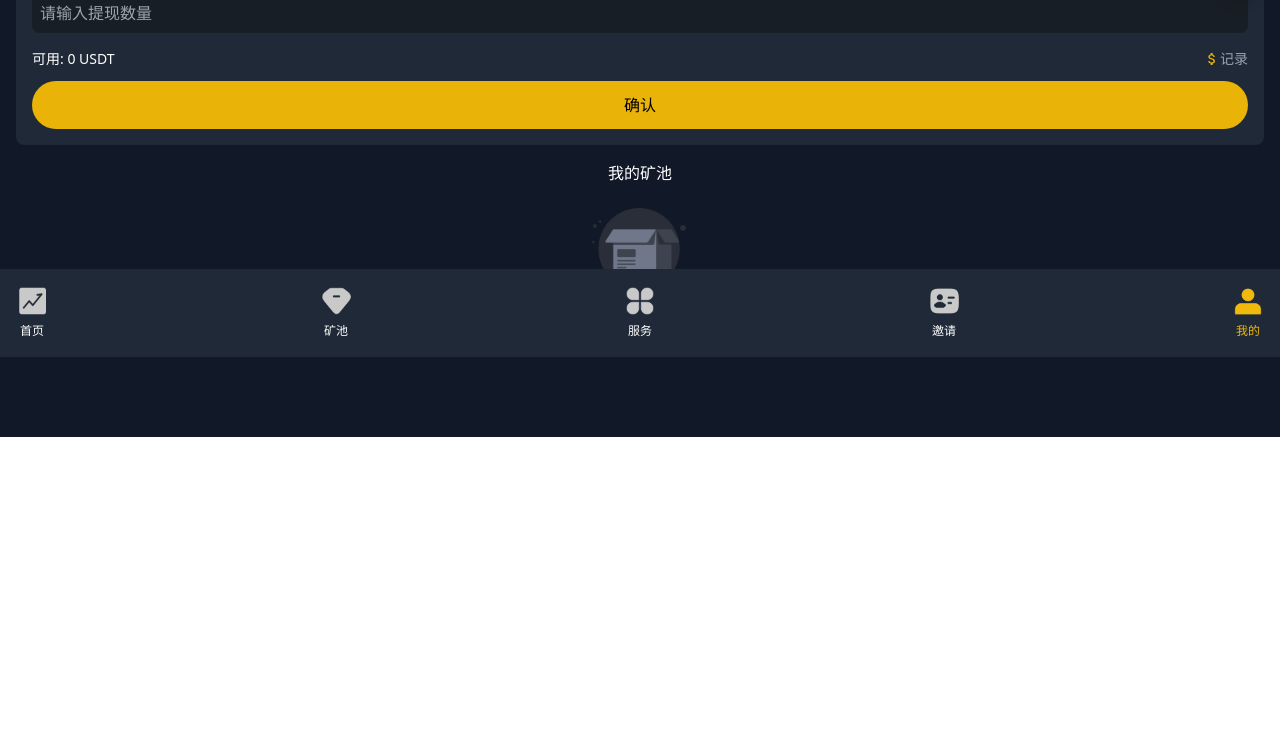
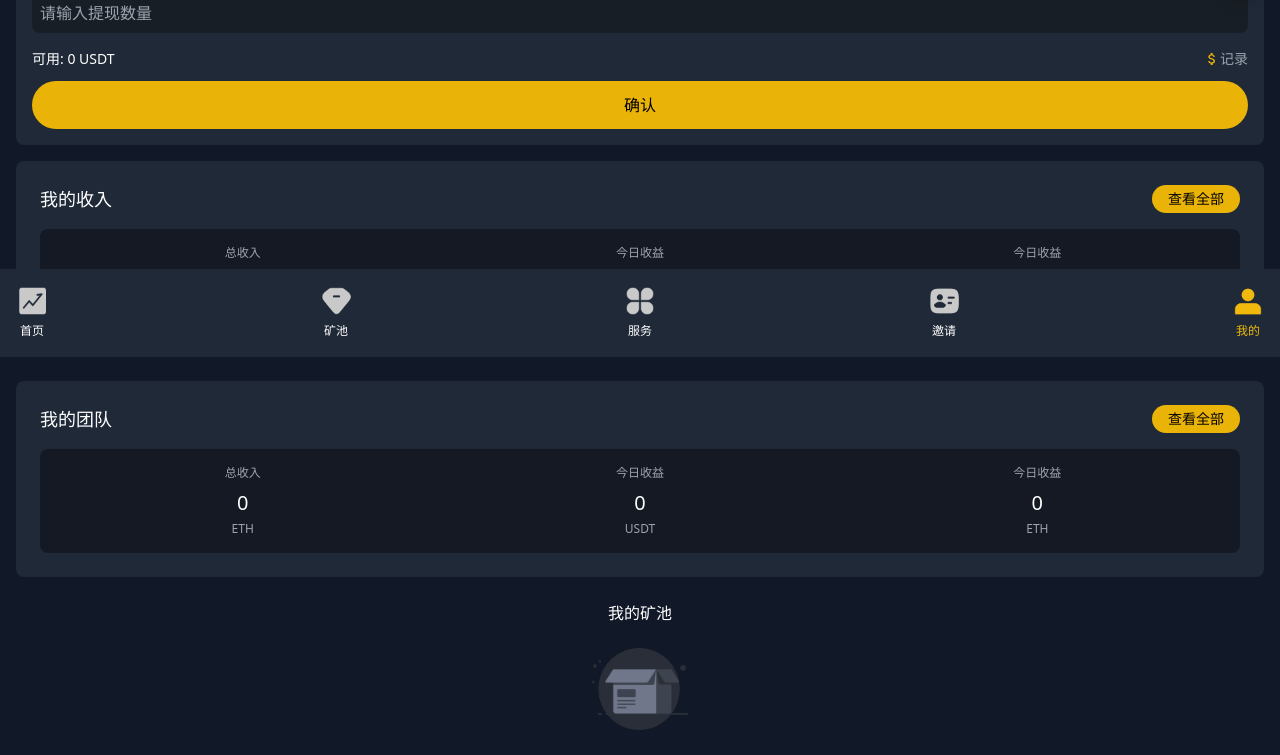
Before and after one commit to drgaonfly/group-manager-frontend, a React (Vite) app: page /user in a window 1280 px wide. Shown: the part 443-1198 px from the top of the page. Before the commit the page ends 880 px from the top, so only its background shows below. Built offline with nearby package versions, Linux system fonts and the light colour scheme; no server answers.

Commit message:
fix: add page

```diff
--- a/src/routes/Home.tsx
+++ b/src/routes/Home.tsx
@@ -205,6 +205,67 @@ function Home() {
         </div>
       </div>
 
+      {/* 收益展示模块 */}
+      <div className="mb-6 bg-[#1a1f2e] rounded-lg p-4">
+        <div className="flex items-center justify-between mb-6">
+          <div className="flex items-center space-x-2">
+            <span className="text-2xl font-bold">
+              0.0000 <span className="text-gray-400">ETH</span>
+            </span>
+          </div>
+          <button className="bg-[#EAB308] text-white px-6 py-2 rounded-lg">
+            参加
+          </button>
+        </div>
+
+        <div className="grid grid-cols-3 gap-6 mb-4">
+          <div>
+            <div className="text-gray-400 text-xs mb-1">收益池</div>
+            <div className="font-medium text-xs">
+              11359.55 ETH
+            </div>
+          </div>
+          <div>
+            <div className="text-gray-400 text-xs mb-1">玩家收入</div>
+            <div className="font-medium text-green-500 text-xs">
+              963.61 %
+            </div>
+          </div>
+          <div>
+            <div className="text-gray-400 text-xs mb-1">ETH 兑换</div>
+            <div className="font-medium text-xs">
+              3893.9 USDT C
+            </div>
+          </div>
+        </div>
+
+        {/* 原有的钱包余额和质押APY模块 */}
+        <div className="grid grid-cols-2 gap-4">
+          <div>
+            <div className="text-gray-400 text-xs mb-2">钱包余额:</div>
+            <div className="flex items-center justify-between bg-[#151923] rounded-lg px-4 py-2">
+              <span className="text-sm">0.00 USDT</span>
+              <button className="text-gray-400 bg-[#1F2937] rounded-full p-1 hover:bg-[#374151]">
+                <svg xmlns="http://www.w3.org/2000/svg" fill="none" viewBox="0 0 24 24" strokeWidth={1.5} stroke="currentColor" className="w-4 h-4">
+                  <path strokeLinecap="round" strokeLinejoin="round" d="M11.25 11.25l.041-.02a.75.75 0 011.063.852l-.708 2.836a.75.75 0 001.063.853l.041-.021M21 12a9 9 0 11-18 0 9 9 0 0118 0zm-9-3.75h.008v.008H12V8.25z" />
+                </svg>
+              </button>
+            </div>
+          </div>
+          <div>
+            <div className="text-gray-400 text-xs mb-2">质押APY:</div>
+            <div className="flex items-center justify-between bg-[#151923] rounded-lg px-4 py-2">
+              <span className="text-sm bg-[#6366f1] text-white px-4 py-1 rounded-lg">963.61 %</span>
+              <button className="text-gray-400 bg-[#1F2937] rounded-full p-1 hover:bg-[#374151]">
+                <svg xmlns="http://www.w3.org/2000/svg" fill="none" viewBox="0 0 24 24" strokeWidth={1.5} stroke="currentColor" className="w-4 h-4">
+                  <path strokeLinecap="round" strokeLinejoin="round" d="M11.25 11.25l.041-.02a.75.75 0 011.063.852l-.708 2.836a.75.75 0 001.063.853l.041-.021M21 12a9 9 0 11-18 0 9 9 0 0118 0zm-9-3.75h.008v.008H12V8.25z" />
+                </svg>
+              </button>
+            </div>
+          </div>
+        </div>
+      </div>
+
       {/* 流动性采矿数据 */}
       <h3 className="text-center mb-2 text-xl">{t('LiquidityMiningData')}</h3>
       <div className="mb-6 bg-gray-800 p-4 rounded-lg">
--- /dev/null
+++ b/src/routes/TeamIncome.tsx
@@ -0,0 +1,63 @@
+
+function TeamIncome() {
+
+  return (
+    <div className="min-h-screen bg-[#1a1b1e]">
+      {/* 顶部导航 */}
+      <div className="fixed top-0 left-0 right-0 bg-[#1a1b1e] z-10">
+        <div className="flex items-center px-4 py-3">
+          <button
+            onClick={() => window.history.back()}
+            className="text-white"
+          >
+            <svg
+              className="w-6 h-6"
+              fill="none"
+              stroke="currentColor"
+              viewBox="0 0 24 24"
+            >
+              <path
+                strokeLinecap="round"
+                strokeLinejoin="round"
+                strokeWidth={2}
+                d="M15 19l-7-7 7-7"
+              />
+            </svg>
+          </button>
+          <span className="text-white ml-4">我的团队</span>
+        </div>
+      </div>
+
+      {/* 收入统计卡片 */}
+      <div className="pt-16 px-4">
+        <div className="bg-[#25262B] rounded-lg p-6">
+          <div className="flex justify-between mb-2">
+            <div className="text-center">
+              <div className="text-gray-400 mb-2">USDT</div>
+              <div className="text-white text-xl mb-2">0</div>
+              <div className="text-gray-400 text-sm">总收入</div>
+            </div>
+            <div className="text-center">
+              <div className="text-gray-400 mb-2">成员</div>
+              <div className="text-white text-xl mb-2">0</div>
+              <div className="text-gray-400 text-sm">成员总数</div>
+            </div>
+          </div>
+        </div>
+      </div>
+
+      {/* 邀请朋友部分 */}
+      <div className="px-4 mt-6">
+        <div className="bg-[#25262B] rounded-lg p-6">
+          <div className="text-white text-lg mb-4">邀请朋友</div>
+          <div className="flex justify-between">
+            <button className="text-blue-500">日榜</button>
+            <button className="text-blue-500">总榜单</button>
+          </div>
+        </div>
+      </div>
+    </div>
+  );
+}
+
+export default TeamIncome;
--- a/src/routes/User.tsx
+++ b/src/routes/User.tsx
@@ -79,6 +79,65 @@ function User() {
         </button>
       </div>
 
+      {/* 添加我的收入模块 */}
+      <div className="bg-gray-800 rounded-lg p-6 mb-6">
+        <div className="flex items-center justify-between mb-4">
+          <div className="text-lg">我的收入</div>
+          <Link to="/user/income" className="bg-[#EAB308] text-black text-sm px-4 py-1 rounded-full">
+            查看全部
+          </Link>
+        </div>
+
+        <div className="bg-[#151923] rounded-lg p-4">
+          <div className="grid grid-cols-3 gap-6">
+            <div className="text-center">
+              <div className="text-gray-400 text-xs mb-2">总收入</div>
+              <div className="text-xl mb-1">0</div>
+              <div className="text-xs text-gray-400">ETH</div>
+            </div>
+            <div className="text-center">
+              <div className="text-gray-400 text-xs mb-2">今日收益</div>
+              <div className="text-xl mb-1">0</div>
+              <div className="text-xs text-gray-400">USDT</div>
+            </div>
+            <div className="text-center">
+              <div className="text-gray-400 text-xs mb-2">今日收益</div>
+              <div className="text-xl mb-1">0</div>
+              <div className="text-xs text-gray-400">ETH</div>
+            </div>
+          </div>
+        </div>
+      </div>
+      {/* 添加我的团队模块 */}
+      <div className="bg-gray-800 rounded-lg p-6 mb-6">
+        <div className="flex items-center justify-between mb-4">
+          <div className="text-lg">我的团队</div>
+          <Link to="/user/teams" className="bg-[#EAB308] text-black text-sm px-4 py-1 rounded-full">
+            查看全部
+          </Link>
+        </div>
+
+        <div className="bg-[#151923] rounded-lg p-4">
+          <div className="grid grid-cols-3 gap-6">
+            <div className="text-center">
+              <div className="text-gray-400 text-xs mb-2">总收入</div>
+              <div className="text-xl mb-1">0</div>
+              <div className="text-xs text-gray-400">ETH</div>
+            </div>
+            <div className="text-center">
+              <div className="text-gray-400 text-xs mb-2">今日收益</div>
+              <div className="text-xl mb-1">0</div>
+              <div className="text-xs text-gray-400">USDT</div>
+            </div>
+            <div className="text-center">
+              <div className="text-gray-400 text-xs mb-2">今日收益</div>
+              <div className="text-xl mb-1">0</div>
+              <div className="text-xs text-gray-400">ETH</div>
+            </div>
+          </div>
+        </div>
+      </div>
+
       {/* 钱包连接提醒弹窗 */}
       <ConnectWalletAlert
         isOpen={showAlert}
@@ -93,6 +152,7 @@ function User() {
           <span>{t('miningpool.noData')}</span>
         </div>
       </div>
+
     </div>
   )
 }
--- /dev/null
+++ b/src/routes/UserIncome.tsx
@@ -0,0 +1,45 @@
+import { useTranslation } from 'react-i18next';
+
+function Message() {
+  const { t } = useTranslation();
+
+  return (
+    <div className="min-h-screen bg-[#1a1b1e]">
+      {/* 顶部导航 */}
+      <div className="fixed top-0 left-0 right-0 bg-[#1a1b1e] z-10">
+        <div className="flex items-center px-4 py-3">
+          <button
+            onClick={() => window.history.back()}
+            className="text-white"
+          >
+            <svg
+              className="w-6 h-6"
+              fill="none"
+              stroke="currentColor"
+              viewBox="0 0 24 24"
+            >
+              <path
+                strokeLinecap="round"
+                strokeLinejoin="round"
+                strokeWidth={2}
+                d="M15 19l-7-7 7-7"
+              />
+            </svg>
+          </button>
+          <span className="text-white ml-4">收入明细</span>
+        </div>
+      </div>
+
+      {/* 采矿记录 */}
+      <div className="flex flex-col items-center justify-center h-screen mb-5">
+        <h2 className="text-center mb-4">{t('messages.myMiningPool')}</h2>
+        <div className="flex flex-col items-center justify-center text-gray-400">
+          <img src="/nors-BR_U97rM.png" alt="no data" className="w-24 h-24 mb-4 object-contain" />
+          <span>{t('messages.noData')}</span>
+        </div>
+      </div>
+    </div>
+  );
+}
+
+export default Message;
```
Also changed, not shown: src/main.tsx (+11 -1 lines). Lines whose indentation alone changed are shown as unchanged.
